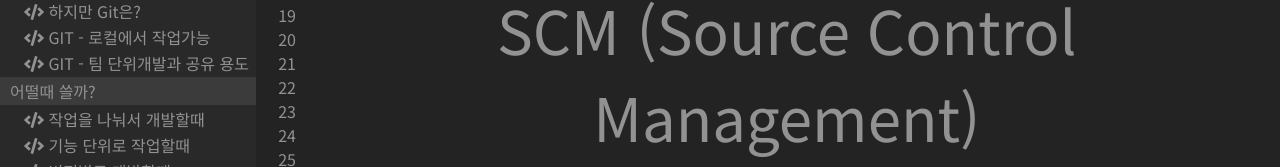
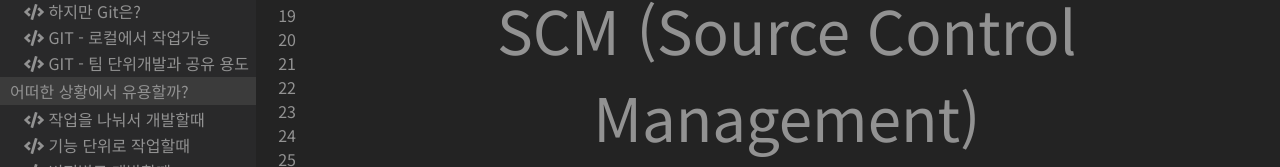
Before and after one commit to DevYs/ppt, a plain HTML site: page index.html in a window 1280 px wide. Shown: the part 459-626 px from the top of the page. Drawn offline with Linux system fonts and the light colour scheme.

Commit message:
change text

```diff
--- a/index.html
+++ b/index.html
@@ -159,7 +159,7 @@
                 </dl>
 
                 <dl>
-                    <dt class="sr-only"><i class="fas fa-caret-down"></i><strong>어떨때 쓸까?</strong></dt>
+                    <dt class="sr-only"><i class="fas fa-caret-down"></i><strong>어떠한 상황에서 유용할까?</strong></dt>
                     <dd>
                         <h3 class="title sr-only"><i class="fas fa-code"></i> <span>작업을 나눠서 개발할때</span></h3>
                         <p class="text">
```
